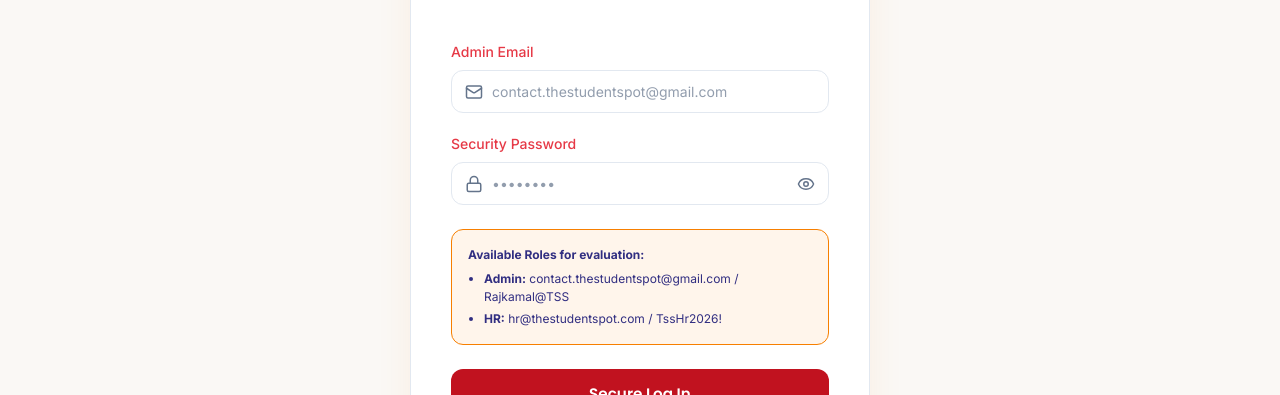
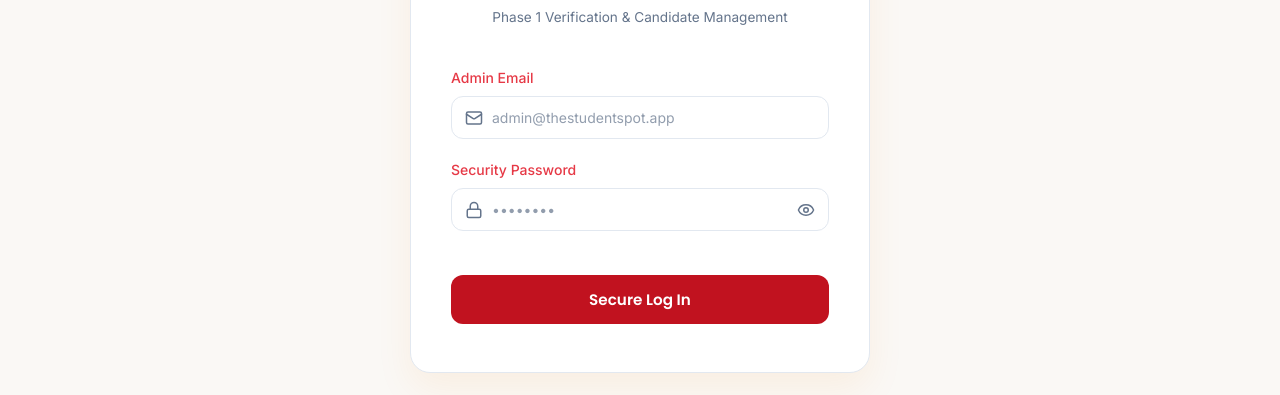
Before and after one commit to nikki-nooka/tss, a Next.js app: page /admin in a window 1280 px wide. Shown: the part 298-693 px from the top of the page. Built offline with nearby package versions, Linux system fonts and the light colour scheme; no server answers; the database is empty.

Commit message:
security: remove visible login credentials tip box and update email placeholder on admin page

```diff
--- a/src/app/admin/page.tsx
+++ b/src/app/admin/page.tsx
@@ -75,7 +75,7 @@ export default function AdminLogin() {
               <Mail className={styles.inputIcon} size={18} />
               <input
                 type="email"
-                placeholder="contact.thestudentspot@gmail.com"
+                placeholder="admin@thestudentspot.app"
                 value={email}
                 onChange={(e) => setEmail(e.target.value)}
                 className="form-input"
@@ -108,14 +108,6 @@ export default function AdminLogin() {
             </div>
           </div>
 
-          <div className={styles.roleTip}>
-            <span>Available Roles for evaluation:</span>
-            <ul>
-              <li><strong>Admin:</strong> contact.thestudentspot@gmail.com / Rajkamal@TSS</li>
-              <li><strong>HR:</strong> hr@thestudentspot.com / TssHr2026!</li>
-            </ul>
-          </div>
-
           <button
             type="submit"
             disabled={loading}
```
